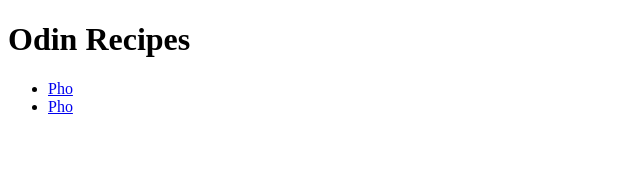
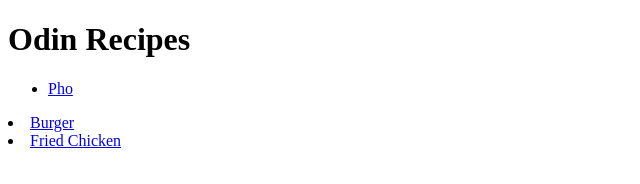
Before and after one commit to PopQuiz7/odin_recipes, a plain HTML site: page index.html in a window 1280 px wide. Shown: the whole page, without its empty margins (0-640 px from the left). Drawn offline with Linux system fonts and the light colour scheme.

Commit message:
Resolve conflict with friedchicken.html

```diff
--- a/index.html
+++ b/index.html
@@ -8,8 +8,9 @@
     <body>
         <h1>Odin Recipes</h1>
         <ul>
-            <li><a href="recipes/pho.html">Pho</a></li>
-            <li><a href="recipes/friedchicken.html">Pho</a></li>
+            <li><a href="recipes/pho.html">Pho</a></li></ul>
+            <li><a href="recipes/burger.html">Burger</a></li></ul>
+            <li><a href="recipes/friedchicken.html">Fried Chicken</a></li></ul>
         </ul>
     </body>
 </html>
```
